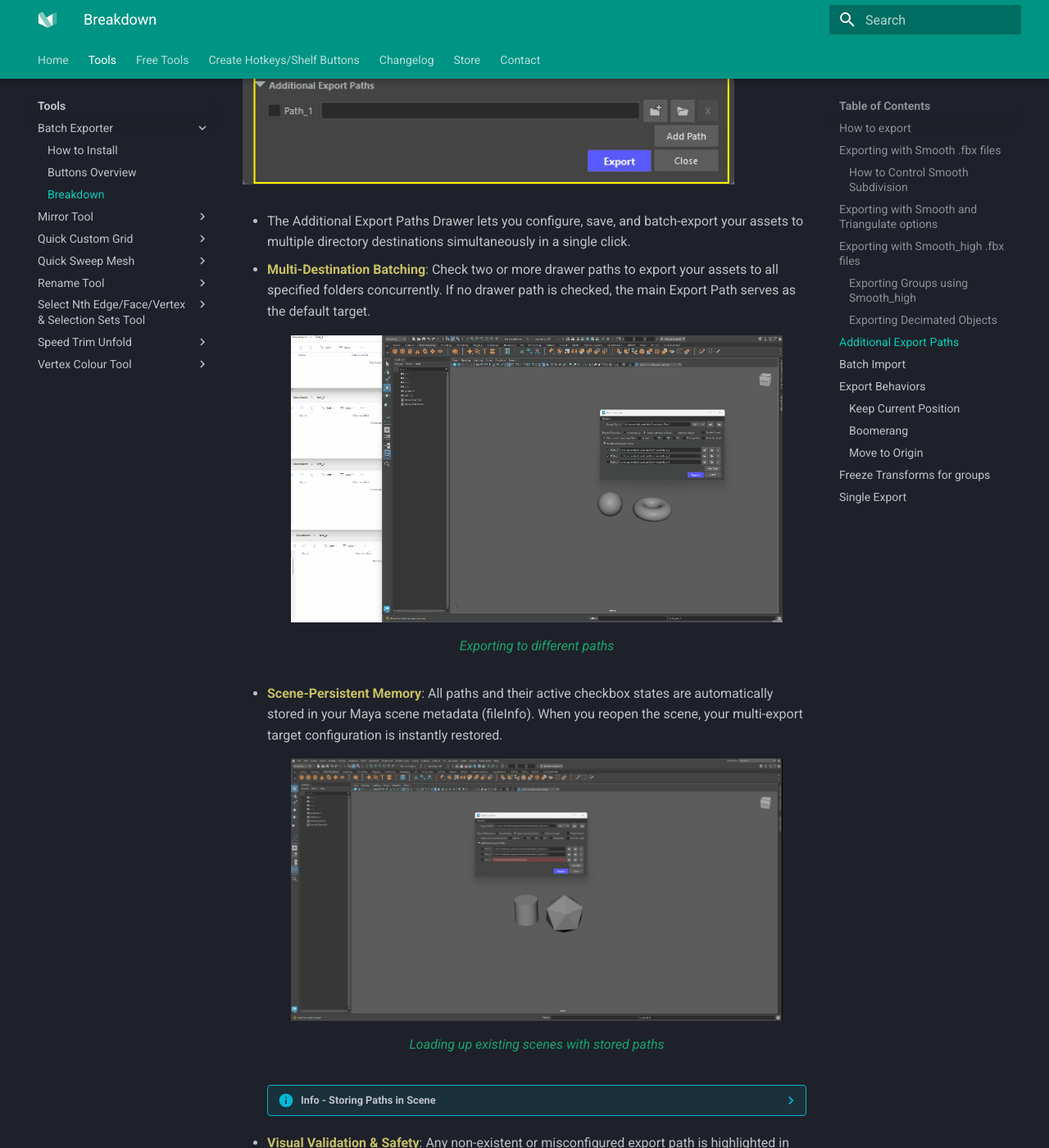
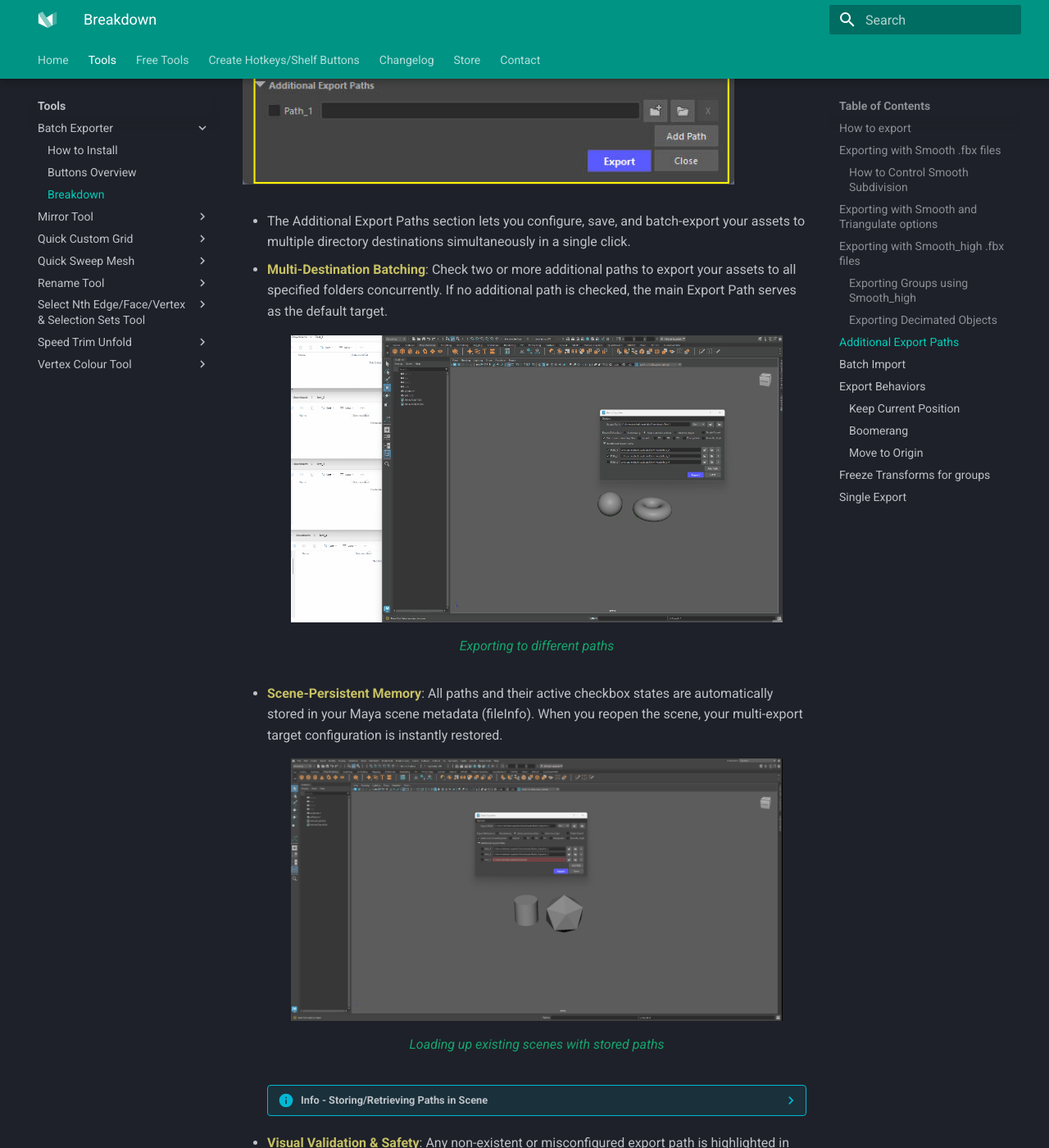
Before and after one commit to mike-isaakidis/Maya-Modelling-Tools, an MkDocs documentation site: the page built from docs/Batch Exporter/Breakdown.md, in a window 1280 px wide and 1400 px high, scrolled down 11620 px. Shown: the whole window at 82% size. Built offline with MkDocs 1.6.1 and Material for MkDocs 9.7.7, drawn with Linux system fonts in a browser that asks for light colours; some of the changed lines change nothing that is shown.

Commit message:
Update Breakdown.md

```diff
--- a/docs/Batch Exporter/Breakdown.md
+++ b/docs/Batch Exporter/Breakdown.md
@@ -186,9 +186,9 @@
 
 ![Batch Exporter Import 1](images/Additional_Export_Paths_1.jpg){ .img-medium}
 
-- The Additional Export Paths Drawer lets you configure, save, and batch-export your assets to multiple directory destinations simultaneously in a single click.
+- The Additional Export Paths section lets you configure, save, and batch-export your assets to multiple directory destinations simultaneously in a single click.
 
-- <span style="color:rgb(199, 192, 99);">**Multi-Destination Batching**</span>: Check two or more drawer paths to export your assets to all specified folders concurrently. If no drawer path is checked, the main Export Path serves as the default target.
+- <span style="color:rgb(199, 192, 99);">**Multi-Destination Batching**</span>: Check two or more additional paths to export your assets to all specified folders concurrently. If no additional path is checked, the main Export Path serves as the default target.
 
     <figure style="text-align: center;">
         <img src="../images/Batch_Exporter_Additional_Paths_1.gif" class="img-medium" alt="Vertex Paint Tool Replace VC 1">
@@ -202,18 +202,17 @@
         <figcaption><span style="color:rgba(22, 165, 110, 1);">Loading up existing scenes with stored paths</span></figcaption>
     </figure>
 
-    ??? Info "Info - Storing Paths in Scene"
-        Every time you click on the <span style="color:pink">Export or Close</span> button, all paths already set will be stored in the scene.
+    ??? Info "Info - Storing/Retrieving Paths in Scene"
+        Every time you click on the <span style="color:pink">Export or Close</span> button, all paths already set will be temporarily stored in the scene.
 
-        Maya needs to be <span style="color:pink">saved</span> in order for those paths to be <span style="color:pink">permanently</span> saved.
+        Maya **Scene** needs to be <span style="color:pink">saved</span> in order for those paths to be <span style="color:pink">permanently</span> saved.
 
-        * If you save your Maya scene whilst the tool is active the tool will do just that.
 
-        Opening a scene, will fill in all previously stored paths automatically. - <span style="color:yellow">*(Automatically update the export paths when a new scene is opened)*</span> from the Options Menu needs to be checked.
+        - Opening a scene, will fill in all previously stored paths automatically. - <span style="color:yellow">*(Automatically update the export paths when a new scene is opened)*</span> from the Options Menu needs to be checked.
 
-        * If unchecked you can ++ctrl++ + Click on the <span style="color:pink">main -Select Folder Path button</span> to retrieve all stored paths in your scene.
+            * If unchecked you can ++ctrl++ + Click on the <span style="color:pink">main -Select Folder Path button</span> to retrieve all stored paths in your scene.
 
-        * ++alt++ + Click resets the Additional Export Path to its default state.
+            * ++alt++ + Click resets the Additional Export Path to its default state.
 
         ![Batch Exporter Window](images/Batch_Exporter_retrieve_paths_1.jpg){ .img-medium .img-centered}
 
```
